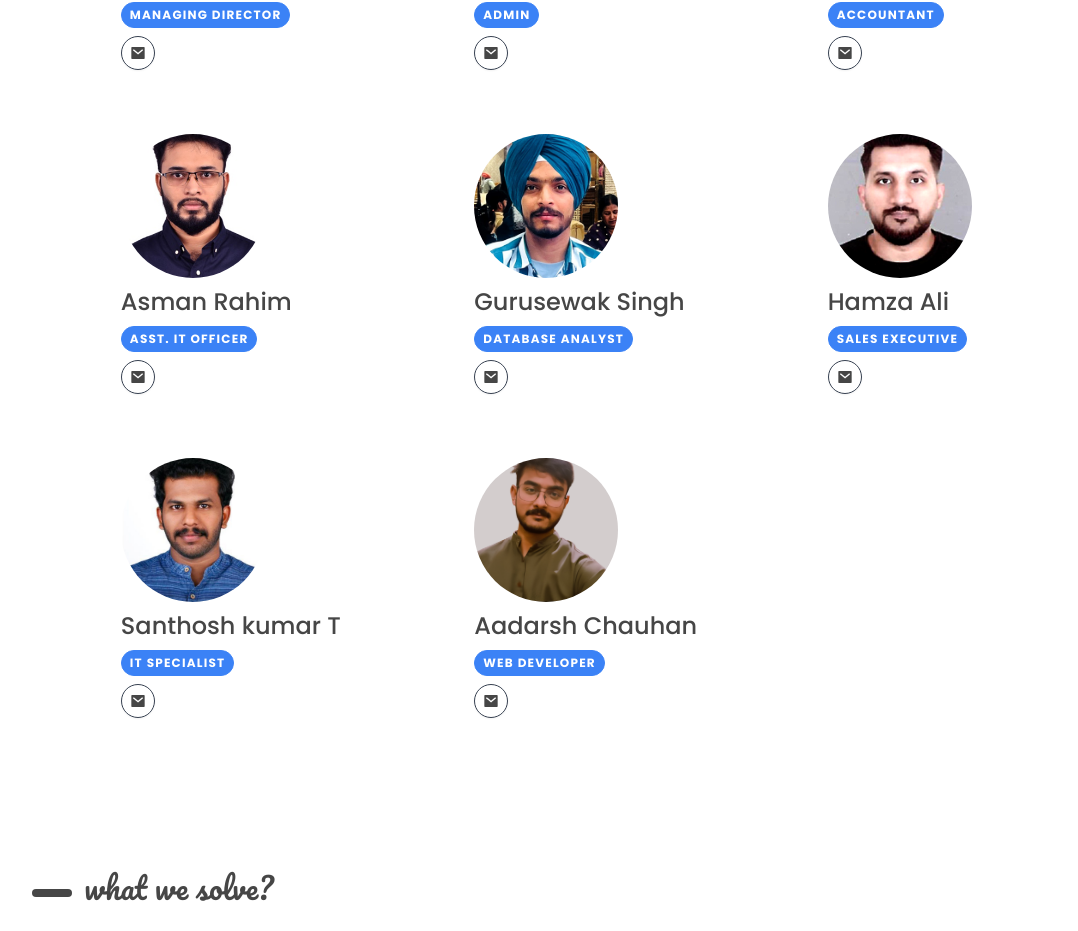
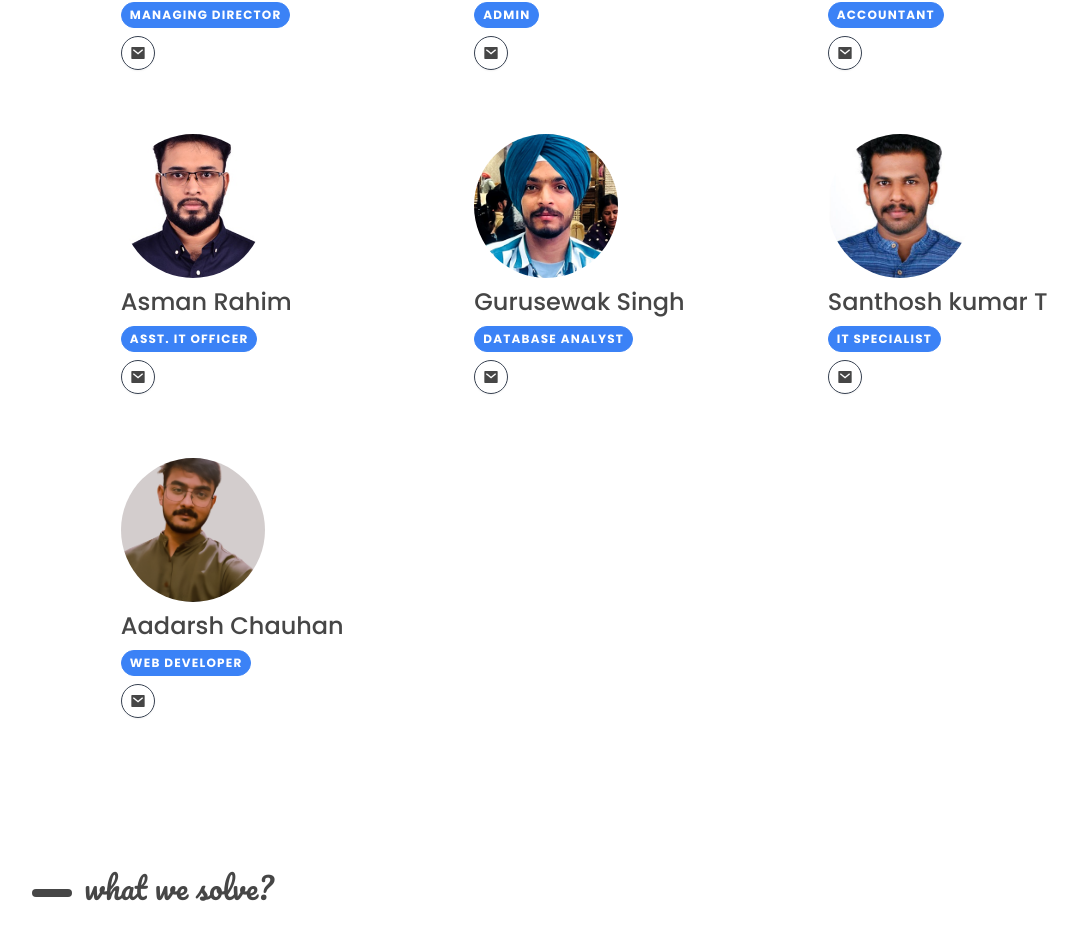
Before and after one commit to aadarsh1503/GVS-BH-IT, a Next.js app: page /about in a window 1280 px wide. Shown: the part 1799-2730 px from the top of the page, without its empty margins (21-1099 px from the left). Built offline with nearby package versions, Linux system fonts and the light colour scheme; what twin.macro would draw is missing.

Commit message:
feat: removed an array from component

```diff
--- a/src/constant/team.ts
+++ b/src/constant/team.ts
@@ -1,6 +1,4 @@
 import { socialHanfle } from '@/types';
-import i222 from "./i222.png"
-import i11 from "./i11.jpg"
 
 export type TeamIn = {
   id: number;
@@ -81,23 +79,10 @@ const team: TeamIn[] = [
     ],
   },
   {
-    id: 6,
-    name: 'Hamza Ali',
-    tag: 'Sales Executive',
-    profileURL: '/images/logo/t7.png',
-    about: '', // Added an empty string for the 'about' property
-    socials: [
-      {
-        name: 'email',
-        href: 'mailto:sales@gvs-bh.com',
-      },
-    ],
-  },
-  {
     id: 7,
     name: 'Santhosh kumar T',
     tag: 'It specialist',
-    profileURL: i11.src,
+    profileURL: '/images/logo/i11.jpg',
     about: '', // Added an empty string for the 'about' property
     socials: [
       {
@@ -110,7 +95,7 @@ const team: TeamIn[] = [
     id: 8,
     name: 'Aadarsh Chauhan',
     tag: 'Web Developer',
-    profileURL: i222.src,
+    profileURL: '/images/logo/i222.png',
     about: '', // Added an empty string for the 'about' property
     socials: [
       {
```
Also changed, not shown: public/images/logo/i11.jpg (added), public/images/logo/i222.png (added).
